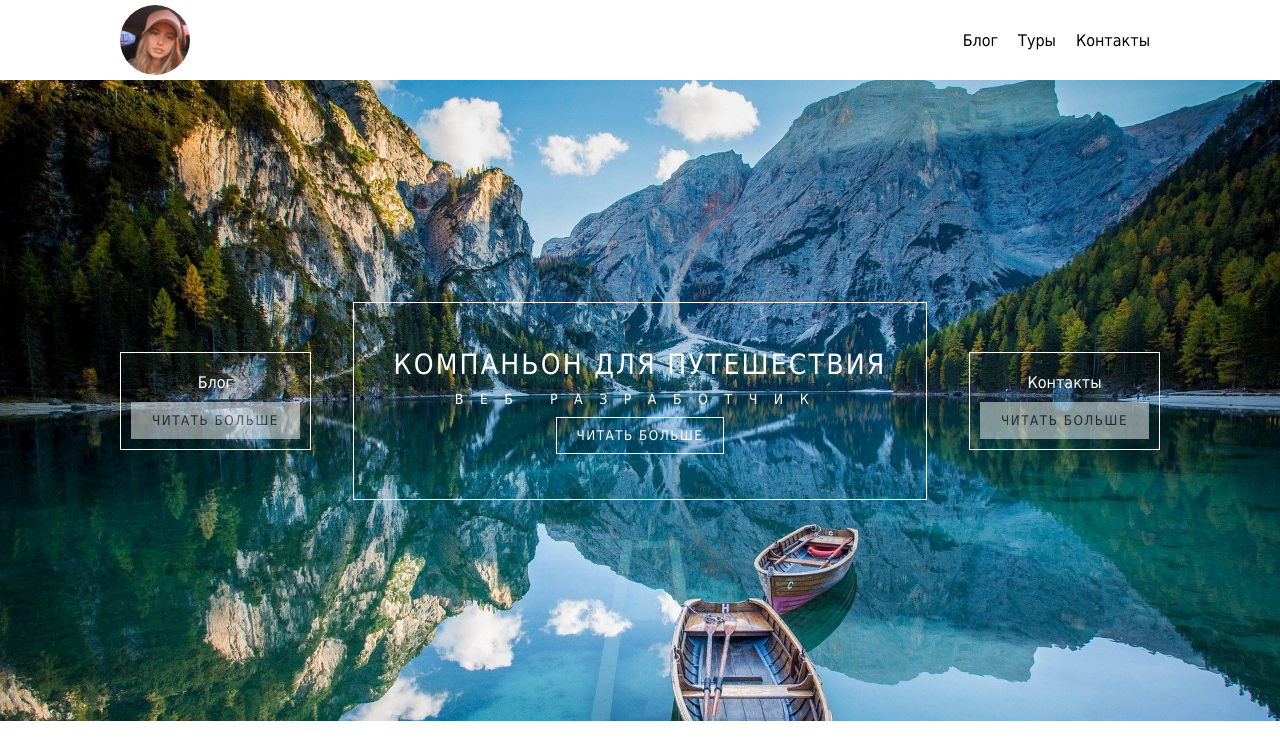
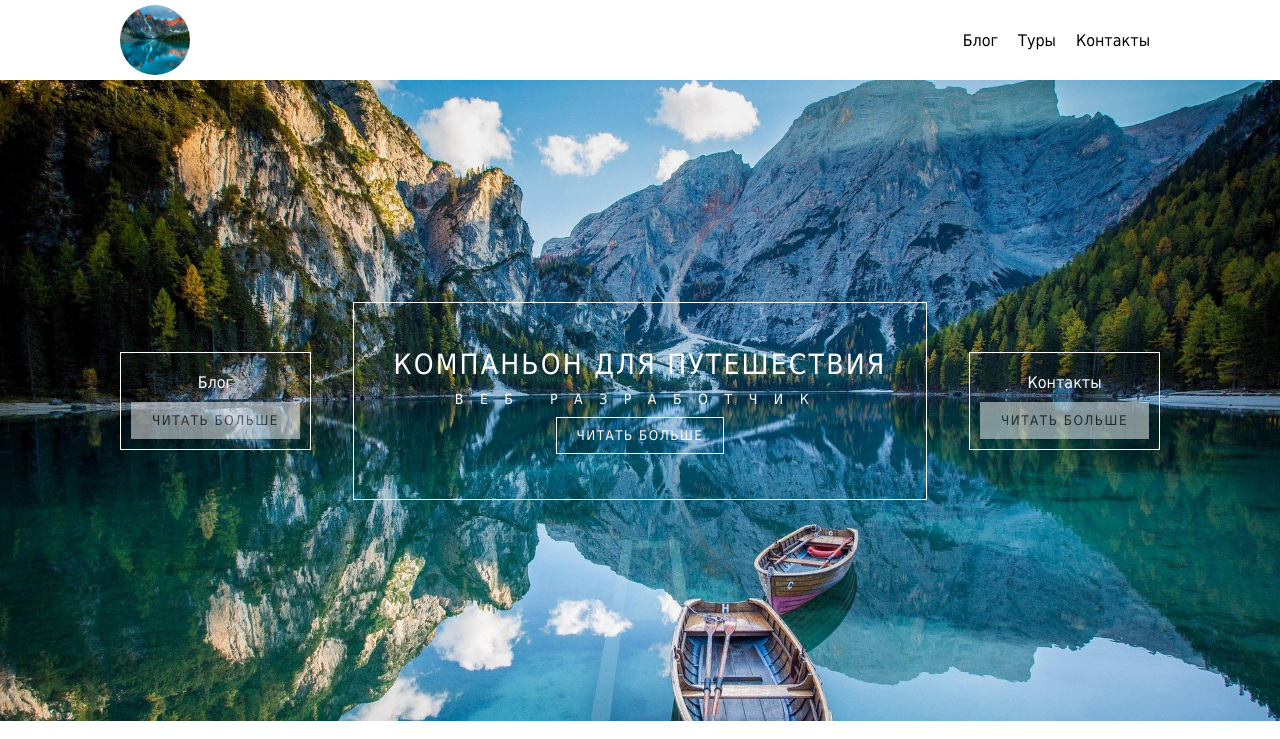
Before and after one commit to GasanovaLola/tr.io.github, a plain HTML site: page index.html in a window 1280 px wide. Shown: the top 739 px of the page. Drawn offline with Linux system fonts and the light colour scheme.

Commit message:
commit img

```diff
--- a/component/base.css
+++ b/component/base.css
@@ -23,7 +23,7 @@
 }
 .logo {
     border-radius: 50%;
-    background-image: url(../img/photo_2020-10-04_21-32-32\ \(2\).jpg);
+    background-image: url(../img/alberta-2297204_1920.jpg);
     background-size: cover;
     width: 70px;
     height: 70px;
```
